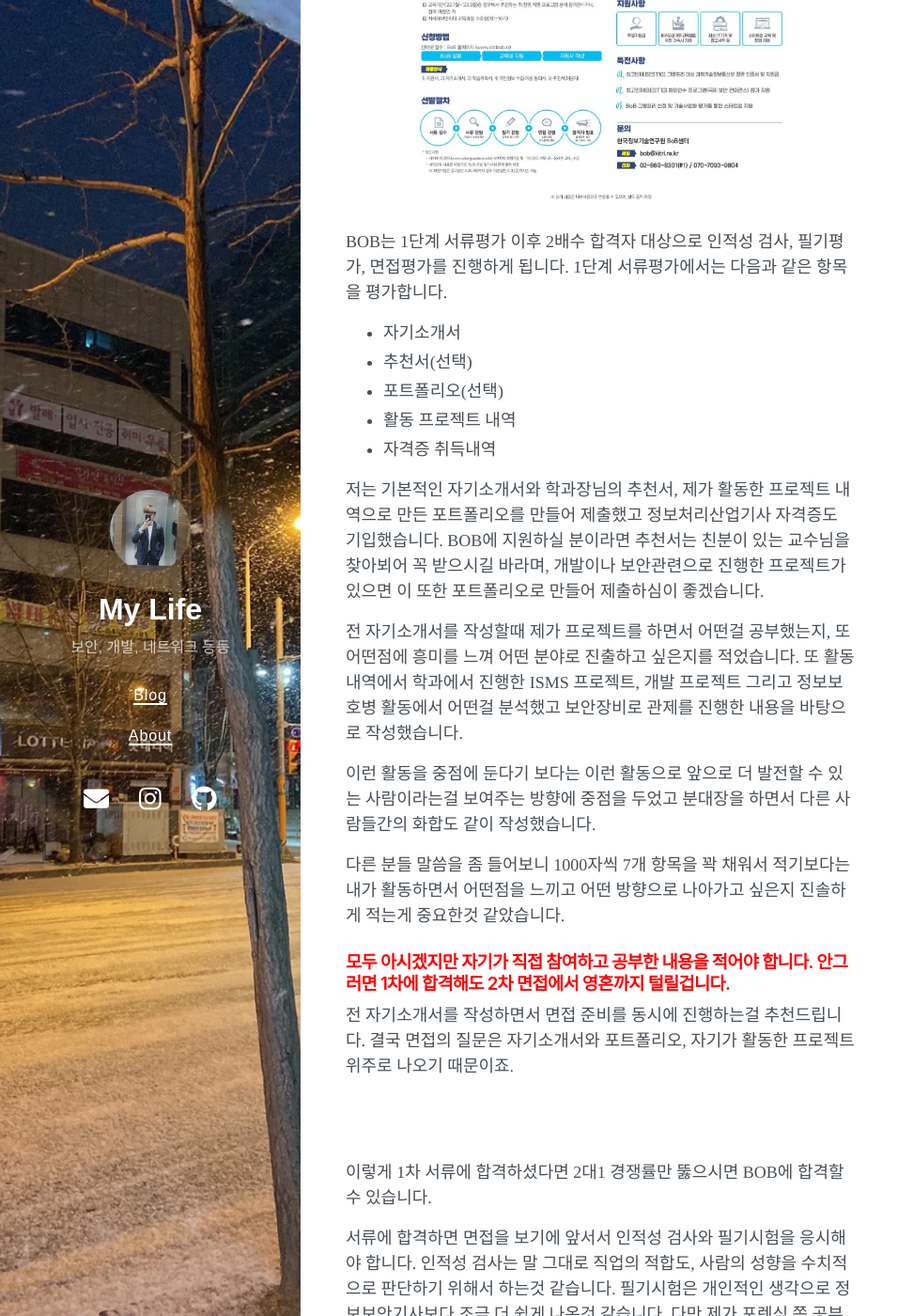
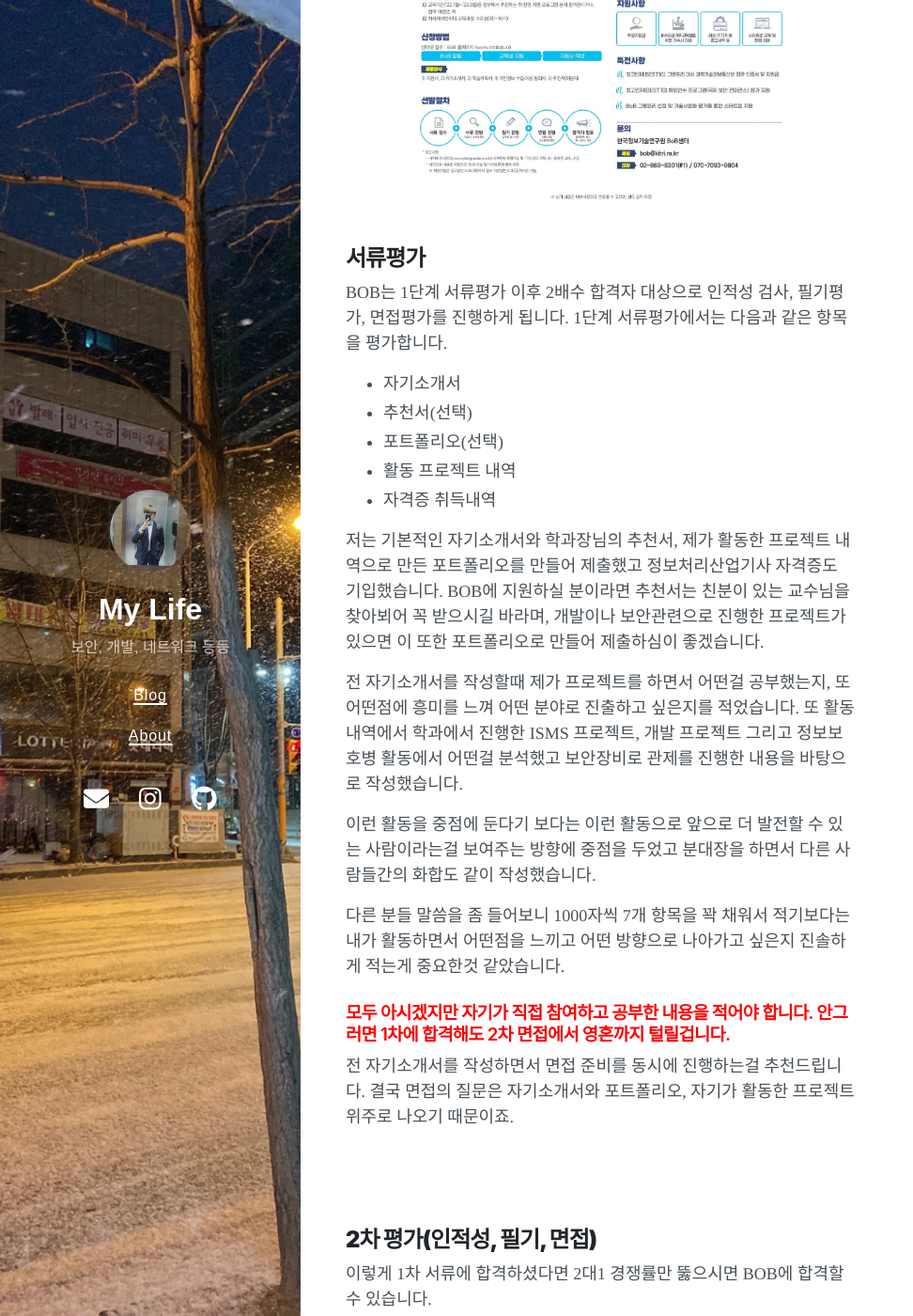
Before and after one commit to dig06161/dig06161.github.io, a Jekyll site: the page built from _posts/2022-06-26-BOB-start.md, in a window 1280 px wide and 1400 px high, scrolled down 756 px. Shown: the whole window at 94% size, without its empty margins (0-972 px from the left). Built offline with Jekyll 4.4.1, drawn with Linux system fonts in a browser that asks for light colours; nearby versions of some CDN libraries; comment, search, counter and statistics services are not loaded.

Commit message:
ㅁㄴㅇ

```diff
--- a/_posts/2022-06-26-BOB-start.md
+++ b/_posts/2022-06-26-BOB-start.md
@@ -16,6 +16,8 @@
 [https://www.kitribob.kr/board/detail/1/6943?current_page=1&per_page=15](https://www.kitribob.kr/board/detail/1/6943?current_page=1&per_page=15)
 
 <center><img src="/img/BOB-start/BOB모집요강.png" width="80%" height="80%"></center>
+
+## **서류평가**
 
 BOB는 1단계 서류평가 이후 2배수 합격자 대상으로 인적성 검사, 필기평가, 면접평가를 진행하게 됩니다. 1단계 서류평가에서는 다음과 같은 항목을 평가합니다.
 
@@ -39,6 +41,7 @@
 
 <br><br>
 
+## **2차 평가(인적성, 필기, 면접)**
 이렇게 1차 서류에 합격하셨다면 2대1 경쟁률만 뚫으시면 BOB에 합격할 수 있습니다.
 
 서류에 합격하면 면접을 보기에 앞서서 인적성 검사와 필기시험을 응시해야 합니다. 인적성 검사는 말 그대로 직업의 적합도, 사람의 성향을 수치적으로 판단하기 위해서 하는것 같습니다. 필기시험은 개인적인 생각으로 정보보안기사보다 조금 더 쉽게 나온것 같습니다. 다만 제가 포렌식 쪽 공부를 거의 안하다 보니 포렌식 분야의 문제는 조금 어려웠습니다. 50분 시험시간에 100문제가 나오다 보니, 난이도가 그리 높게 나오진 않은것 같습니다.
```
Also changed, not shown: other parts of _posts/2022-06-26-BOB-start.md (+1 -0 lines).
